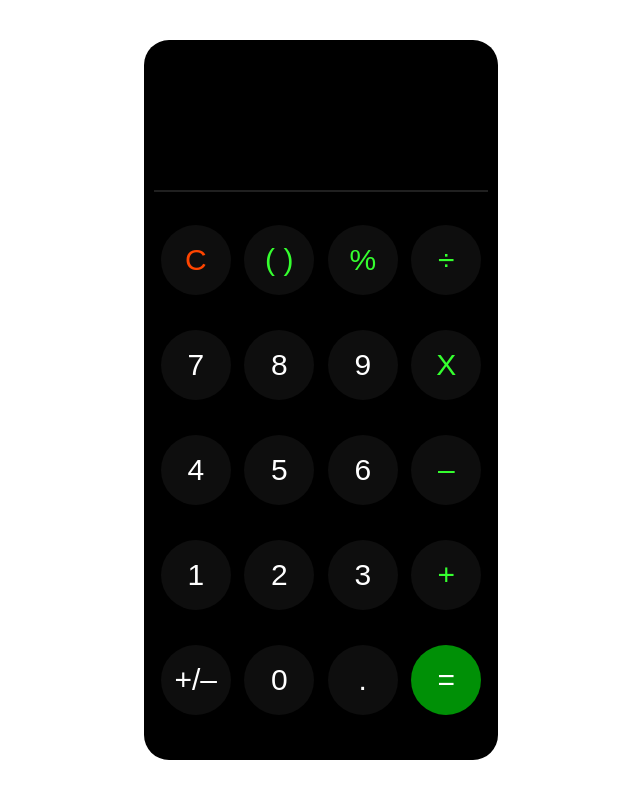
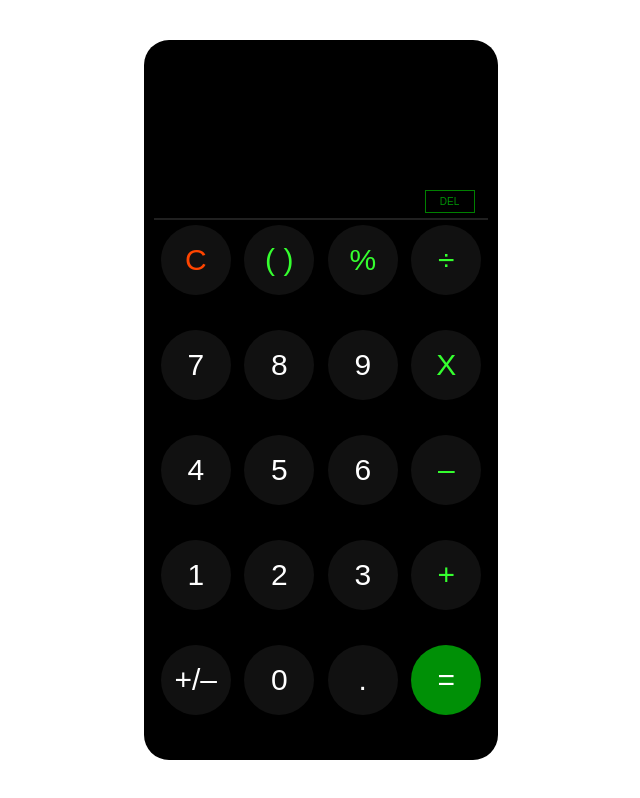
Before and after one commit to 10234567Z/Calcy-later, a plain HTML site: page index.html in a window 1280 px wide. Shown: the whole page, without its empty margins (319-959 px from the left). Drawn offline with Linux system fonts and the light colour scheme.

Commit message:
Add delete button

```diff
--- a/index.html
+++ b/index.html
@@ -22,7 +22,10 @@
             <button class="buttons operator" id="add"       >+</button>
 
             <div class="show UI result"></div>
-            <div class="show UI space"><hr></div>
+            <div class="show UI space">
+                <button class="delete">DEL</button>
+                <hr>
+            </div>
 
             <button class="buttons numbers decimal" id=".">.</button>
             <button class="buttons numbers zero" id="0">0</button>
--- a/styles.css
+++ b/styles.css
@@ -38,9 +38,10 @@
     height: 70px;
     width: 70px;
     border-radius: 50%;
-    background-color: #0E0E0E;
+    background-color: #111111;
     border: 0;
     font-size: 30px;
+    transition: 0.8s;
 }
 
 .operator{
@@ -50,12 +51,6 @@
 .reset {
     color: orangered;
     grid-area: 3/1;
-}
-
-.equal{
-    color: white;
-    background-color: #009006;
-    grid-area: 7/4;
 }
 
 .sign{
@@ -120,9 +115,43 @@
 
 .space{
     justify-self: normal;
+    display: flex;
+    flex-direction: column;
+    align-content: space-between;
 }
 
 hr{
     color: #202020;
     border: solid 1px;
+    margin-bottom: 5px;
+    margin-top: 5px;
 }
+
+.delete{
+    right: -81%;
+    font-size: 10px;
+    color: #009006;
+    width: 50px;
+    height: 25px;
+    border: 1px solid green;
+    background-color: black;
+    text-align: center;
+    transition: 0.8s;
+}
+
+
+.buttons:hover{
+    background-color: #909090;
+}
+
+.equal{
+    color: white;
+    background-color: #009006;
+    grid-area: 7/4;
+    transition: 0.8s;
+}
+
+.equal:hover{
+    background-color: #00DD09;
+}
+/* row start , column start , row end , column end */
```
